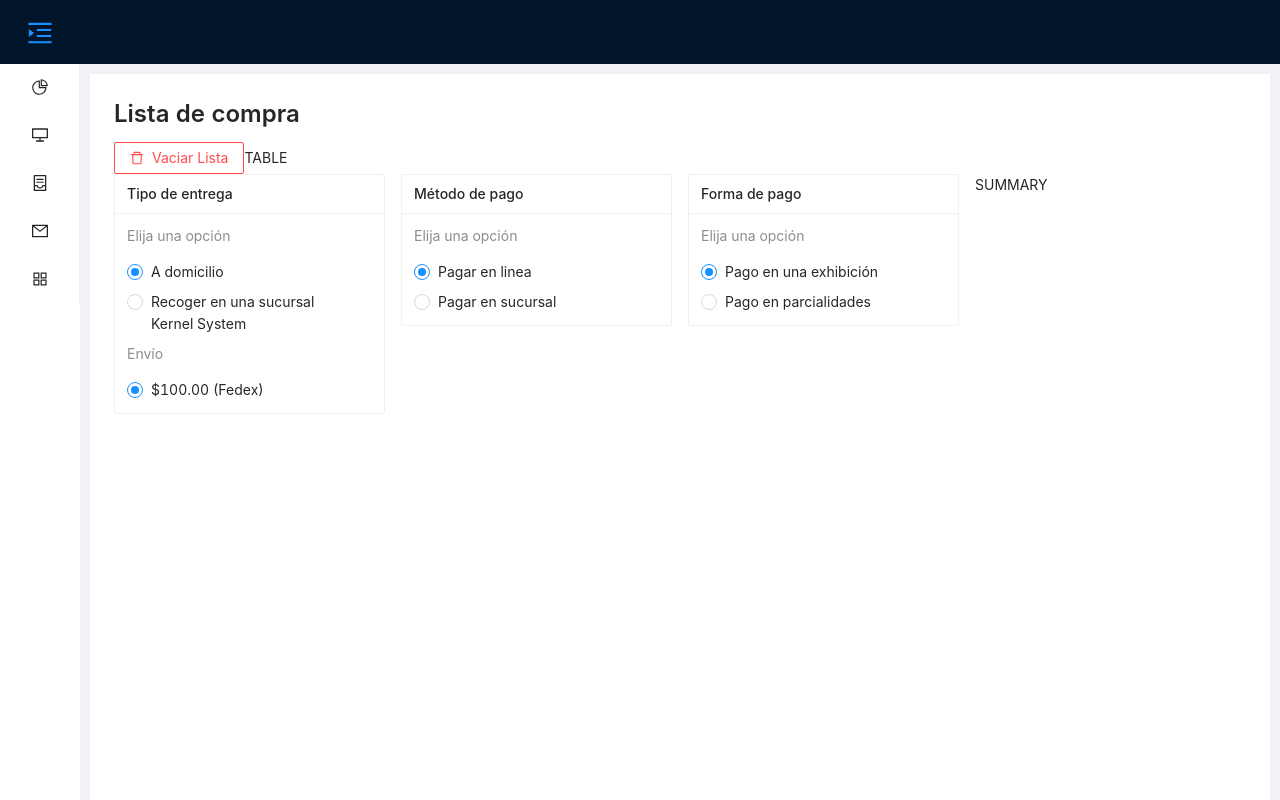
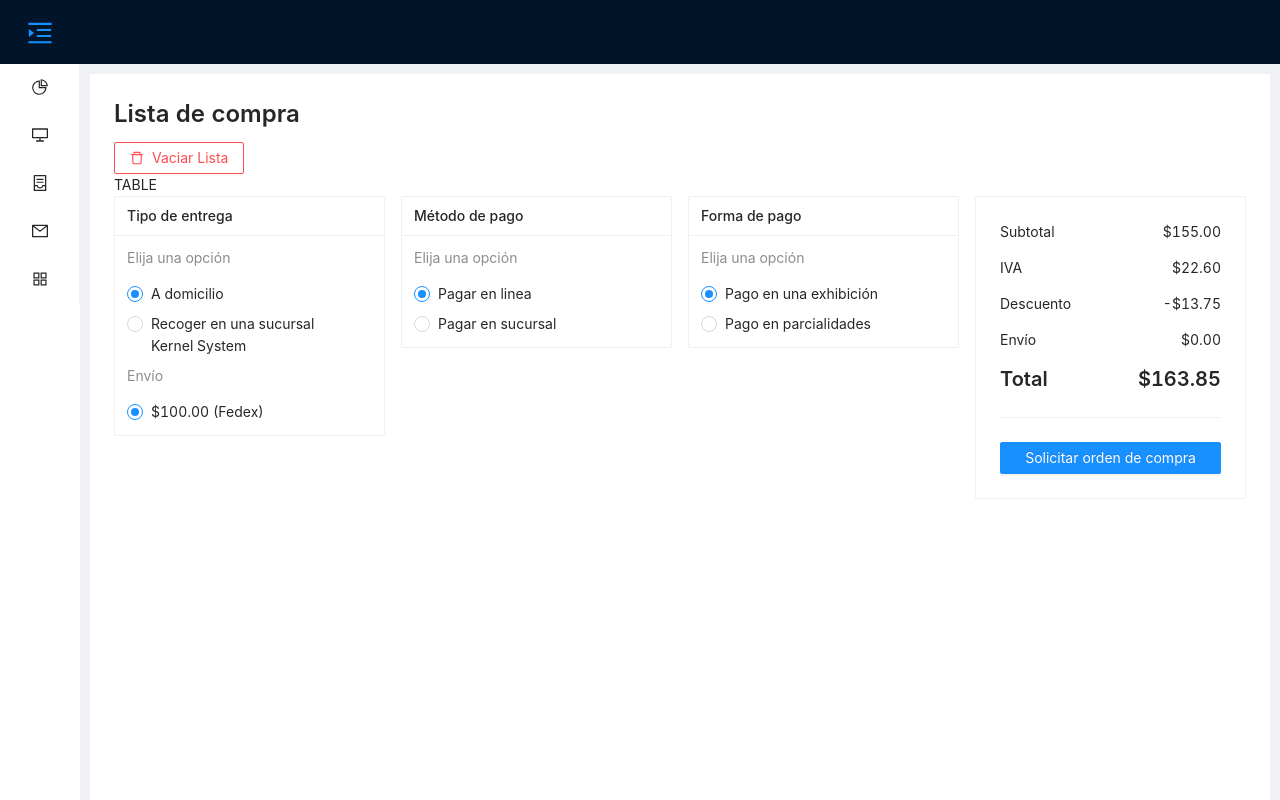
Before and after one commit to Kernel-System/kernel-system-app, a React (Create React App) app: page /lista-de-compra in a window 1280 px wide. Shown: the top 800 px of the page. Built offline with nearby package versions, Linux system fonts and the light colour scheme.

Commit message:
refactor(cart): add Summary component

```diff
--- a/src/pages/Cart/index.js
+++ b/src/pages/Cart/index.js
@@ -1,5 +1,6 @@
+import { DeleteOutlined } from '@ant-design/icons';
 import { Button, Card, Col, Radio, Row, Space, Typography } from 'antd';
-import { DeleteOutlined } from '@ant-design/icons';
+import Summary from 'components/table/Summary';
 import Heading from 'components/UI/Heading';
 import { useState } from 'react';
 const { Paragraph } = Typography;
@@ -16,7 +17,9 @@ const Cart = () => {
       <Button danger icon={<DeleteOutlined />}>
         Vaciar Lista
       </Button>
-      TABLE
+
+      <div>TABLE</div>
+
       <Row gutter={[16, 16]}>
         <Col xs={24} md={12} lg={6}>
           <Card size='small' title='Tipo de entrega'>
@@ -80,7 +83,7 @@ const Cart = () => {
           </Card>
         </Col>
         <Col xs={24} md={12} lg={6}>
-          SUMMARY
+          <Summary />
         </Col>
       </Row>
     </>
```
